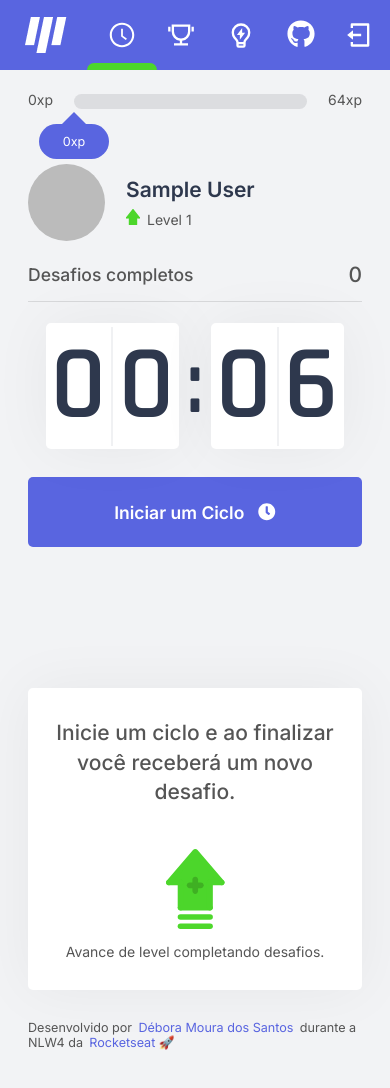
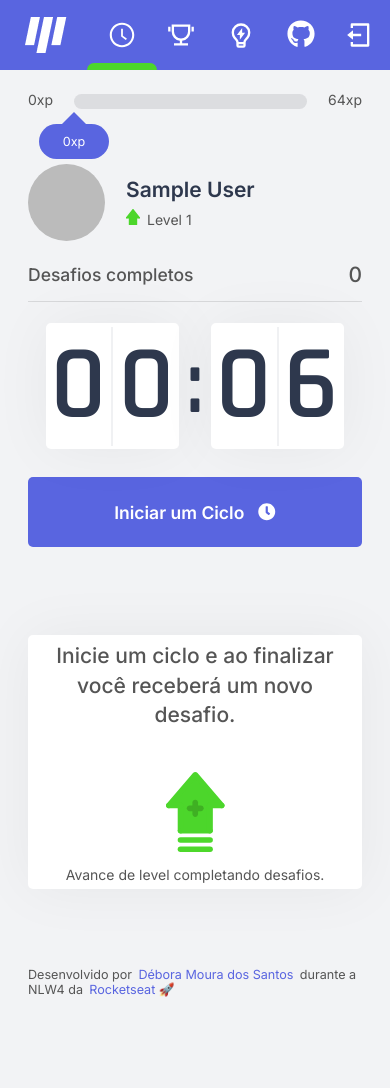
Before and after one commit to DeboraMSantos/moveit-next, a Next.js app: page / in a window 390 px wide. Shown: the top 1088 px of the page. After the commit the page ends 1046 px from the top, so only its background shows below. Built offline with nearby package versions, Linux system fonts and the light colour scheme; no server answers; sample sign-in values are in the browser's storage.

Commit message:
retirado margin top challengeBoxContainer mobile

```diff
--- a/src/styles/components/ChallengeBox.module.css
+++ b/src/styles/components/ChallengeBox.module.css
@@ -126,6 +126,10 @@
   justify-content: center;
 }
 @media (max-width: 1100px) {
+  .challengeBoxContainer {
+    margin-top: 0;
+  }
+
   .challengeActive main {
     padding: 1rem;
   }
```
